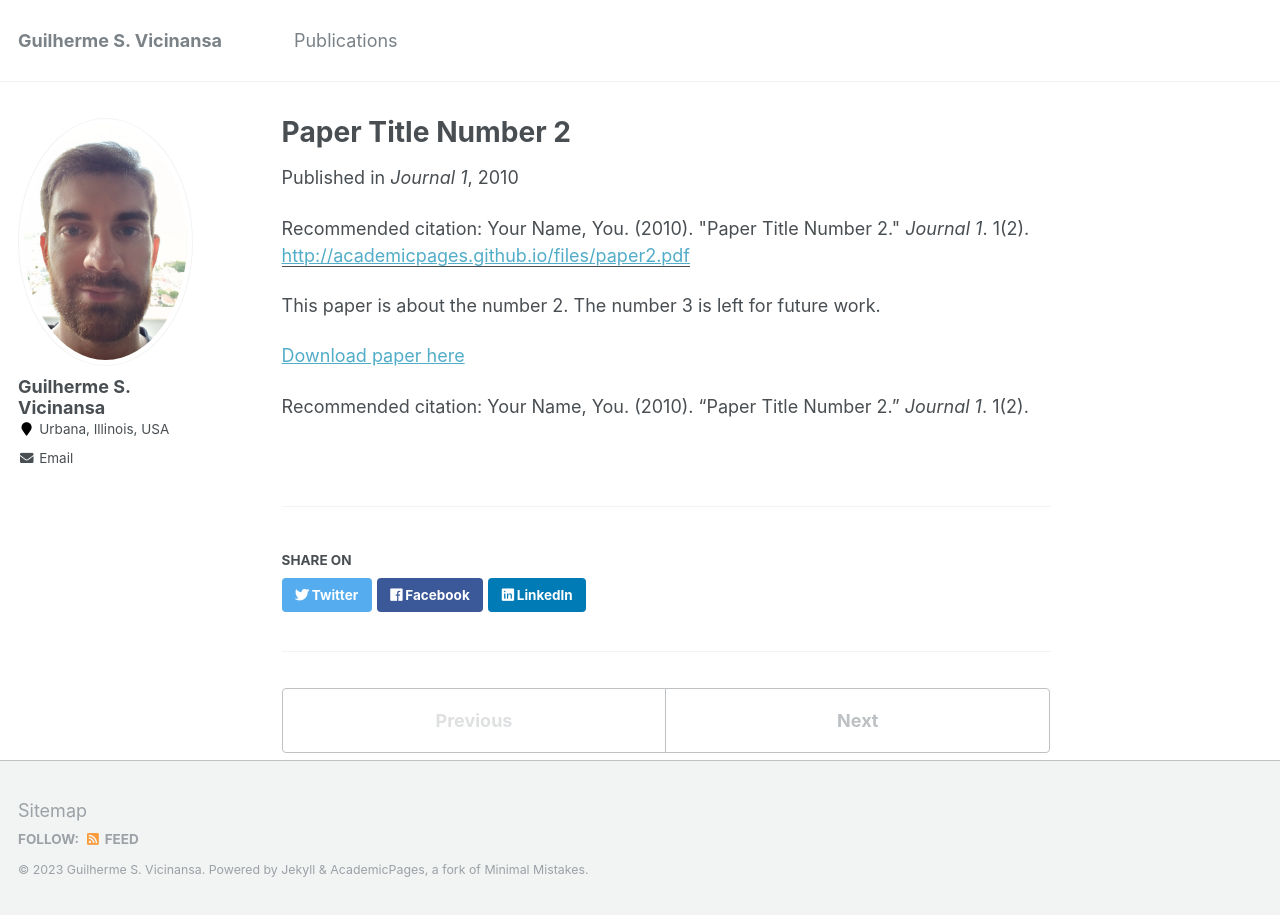
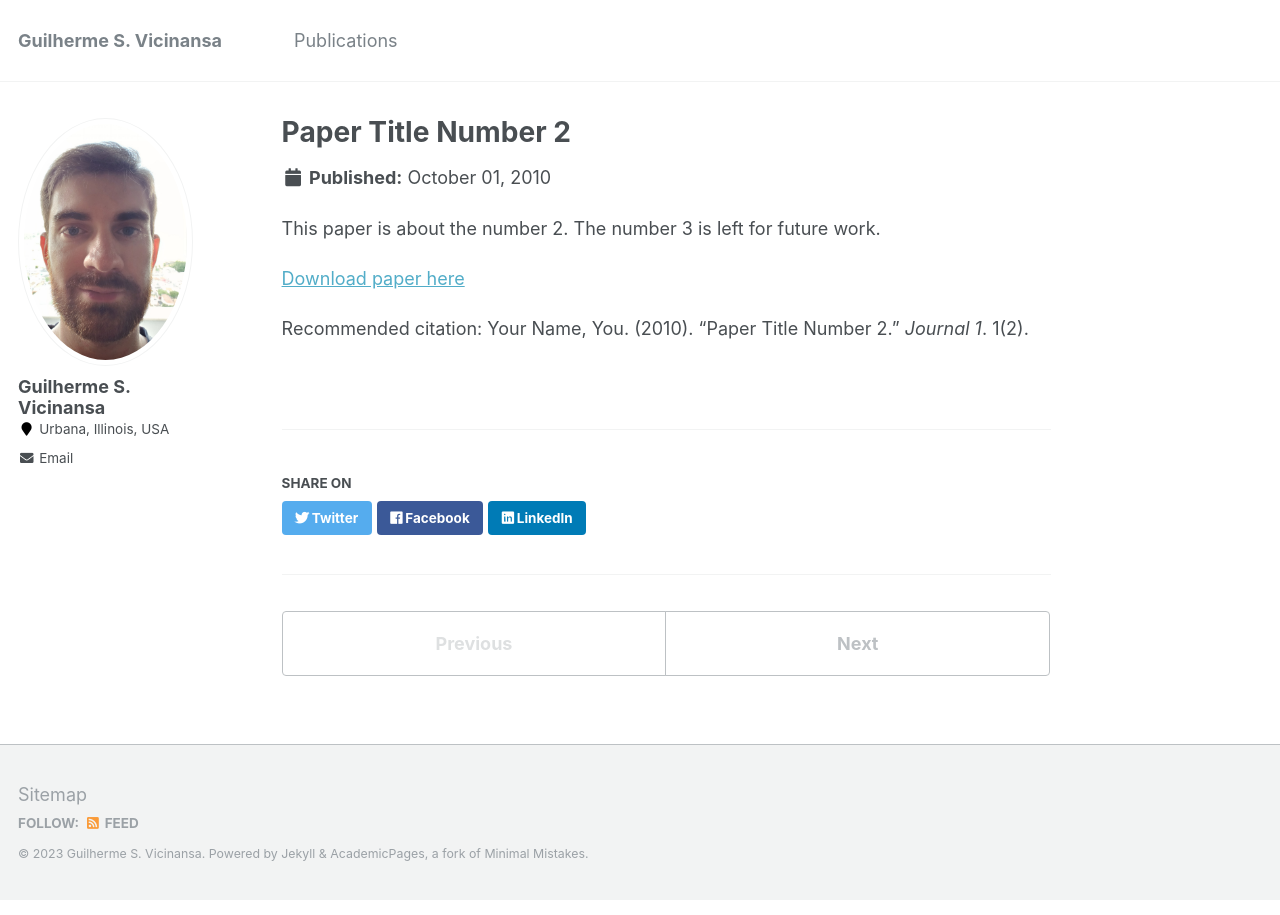
Before and after one commit to Vicinansa/vicinansa.github.io, a Jekyll site: the page built from _publications/2010-10-01-paper-title-number-2.md, in a window 1280 px wide. Built offline with Jekyll 4.4.1, drawn with Linux system fonts in a browser that asks for light colours.

Commit message:
Update 2010-10-01-paper-title-number-2.md
test 3

```diff
--- a/_publications/2010-10-01-paper-title-number-2.md
+++ b/_publications/2010-10-01-paper-title-number-2.md
@@ -1,12 +1,7 @@
 ---
-title: "Paper Title Number 2"
+# title: "Paper Title Number 2"
 collection: publications
 permalink: /publication/2010-10-01-paper-title-number-2
-excerpt: 'This paper is about the number 2. The number 3 is left for future work.'
-date: 2010-10-01
-venue: 'Journal 1'
-paperurl: 'http://academicpages.github.io/files/paper2.pdf'
-citation: 'Your Name, You. (2010). &quot;Paper Title Number 2.&quot; <i>Journal 1</i>. 1(2).'
 ---
 This paper is about the number 2. The number 3 is left for future work.
 
```
